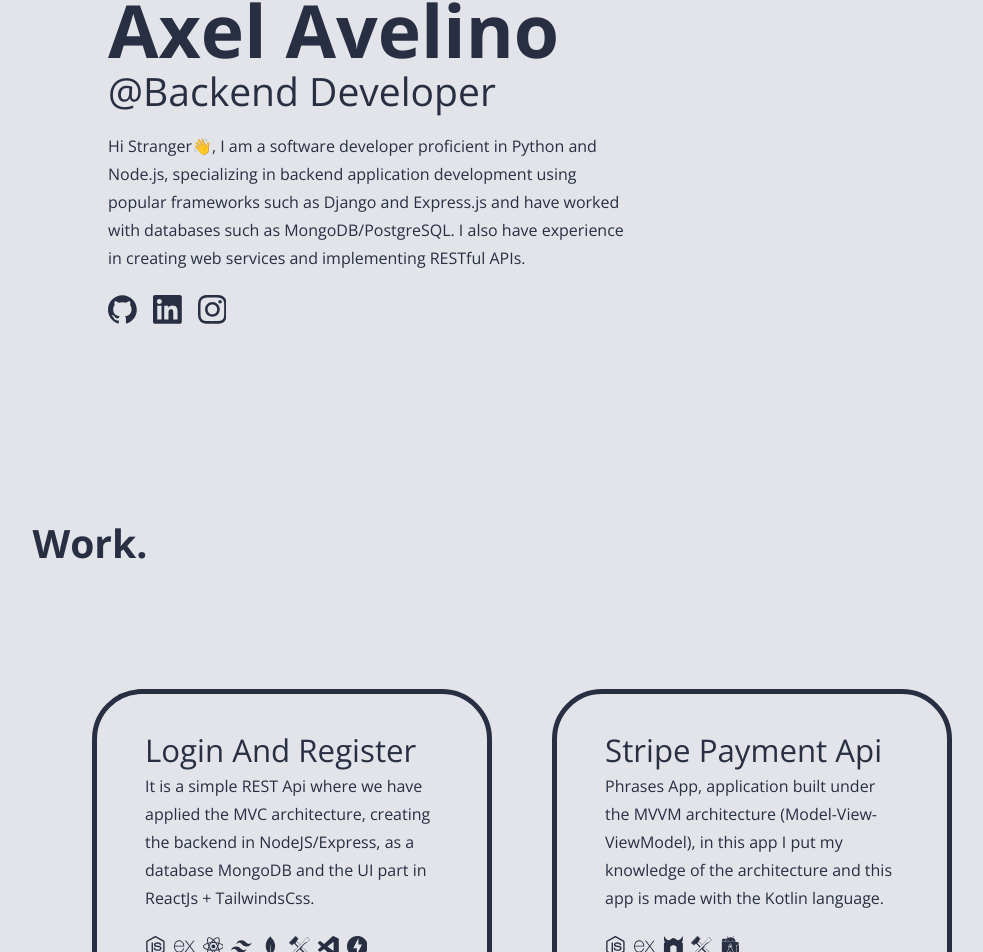
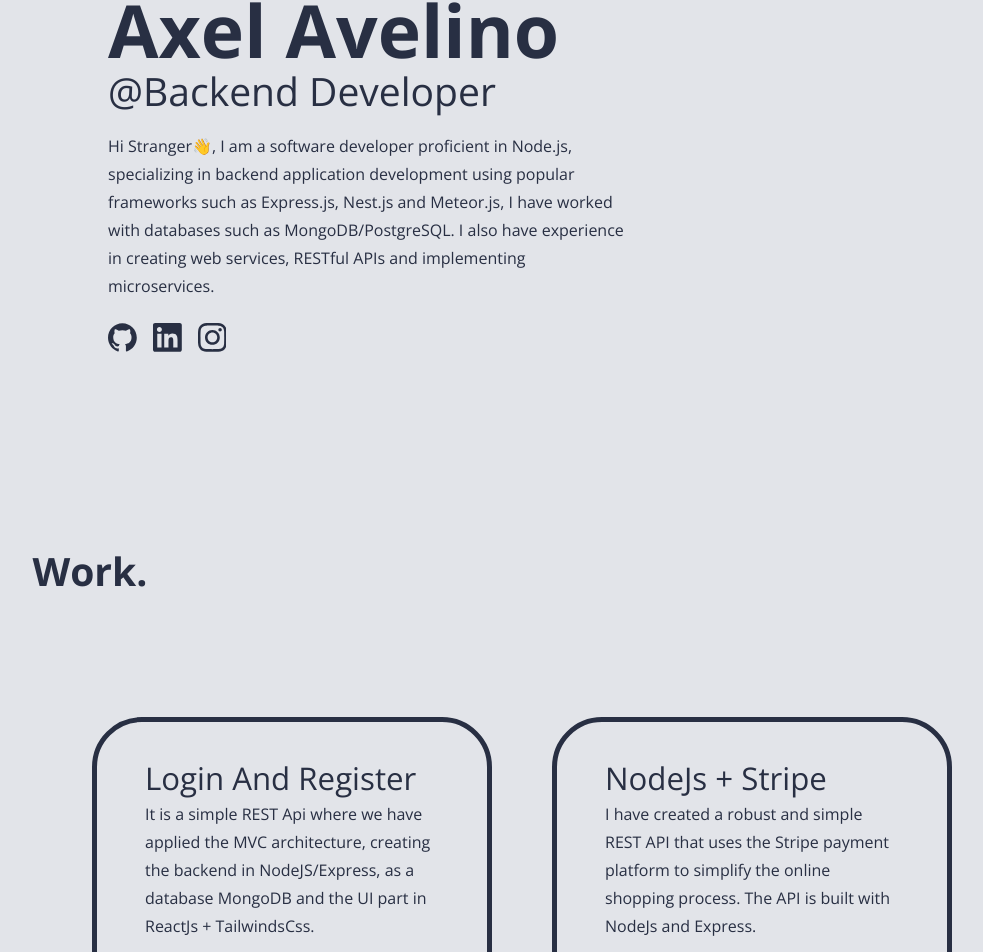
Before and after one commit to avelinojrr/v1, a React (Vite) app: page / in a window 1280 px wide. Shown: the part 194-1146 px from the top of the page, without its empty margins (118-1101 px from the left). Built offline with nearby package versions, Linux system fonts and the light colour scheme.

Commit message:
modified data.js and Home.jsx

```diff
--- a/src/components/sections/Home.jsx
+++ b/src/components/sections/Home.jsx
@@ -13,11 +13,11 @@ const Home = () => {
                     <h1 className="Home-h1">{name}</h1>
                     <h2 className="Home-h2">{role}</h2>
                     <p className="Home-description">
-                        Hi Stranger👋, I am a software developer proficient in Python and
-						Node.js, specializing in backend application development using
-						popular frameworks such as Django and Express.js and have worked
+                        Hi Stranger👋, I am a software developer proficient in Node.js,
+                        specializing in backend application development using
+						popular frameworks such as Express.js, Nest.js and Meteor.js, I have worked
 						with databases such as MongoDB/PostgreSQL. I also have experience in
-						creating web services and implementing RESTful APIs.
+						creating web services, RESTful APIs and implementing microservices.
                     </p>
                     <SocialLinks />
                 </div>
--- a/src/data.js
+++ b/src/data.js
@@ -50,10 +50,6 @@ const work = [{
 		name: 'MVC'
 	},
 	{
-		icon: icon.SiVisualstudiocode,
-		name: 'Visual Studio Code'
-	},
-	{
 		icon: icon.SiFastapi,
 		name: 'Apis'
 	}
@@ -61,8 +57,8 @@ const work = [{
 	linkProject: 'https://github.com/avelinojrr/fintech-login-register',
 },
 {
-	name: 'Stripe Payment Api',
-	description: 'Phrases App, application built under the MVVM architecture (Model-View-ViewModel), in this app I put my knowledge of the architecture and this app is made with the Kotlin language.',
+	name: 'NodeJs + Stripe ',
+	description: 'I have created a robust and simple REST API that uses the Stripe payment platform to simplify the online shopping process. The API is built with NodeJs and Express.',
 	stack: [{
 		icon: icon.SiNodedotjs,
 		name: 'NodeJs'
@@ -80,11 +76,15 @@ const work = [{
 		name: 'Clean Architecture'
 	},
 	{
-		icon: icon.SiAndroidstudio,
-		name: 'Android Studio'
+		icon: icon.SiStripe,
+		name: 'Stripe API'
+	},
+	{
+		icon: icon.SiMocha,
+		name: 'Mocha'
 	},
 	],
-	linkProject: 'https://github.com/avelinojrr/PhrasesAppMVVM'
+	linkProject: 'https://github.com/avelinojrr/Nodejs-Stripe-Api'
 },
 {
 	name: 'Excel Validator',
```
Also changed, not shown: vite.config.js.timestamp-1695079673741-f17626428ca43.mjs (added, +10 -0 lines).
